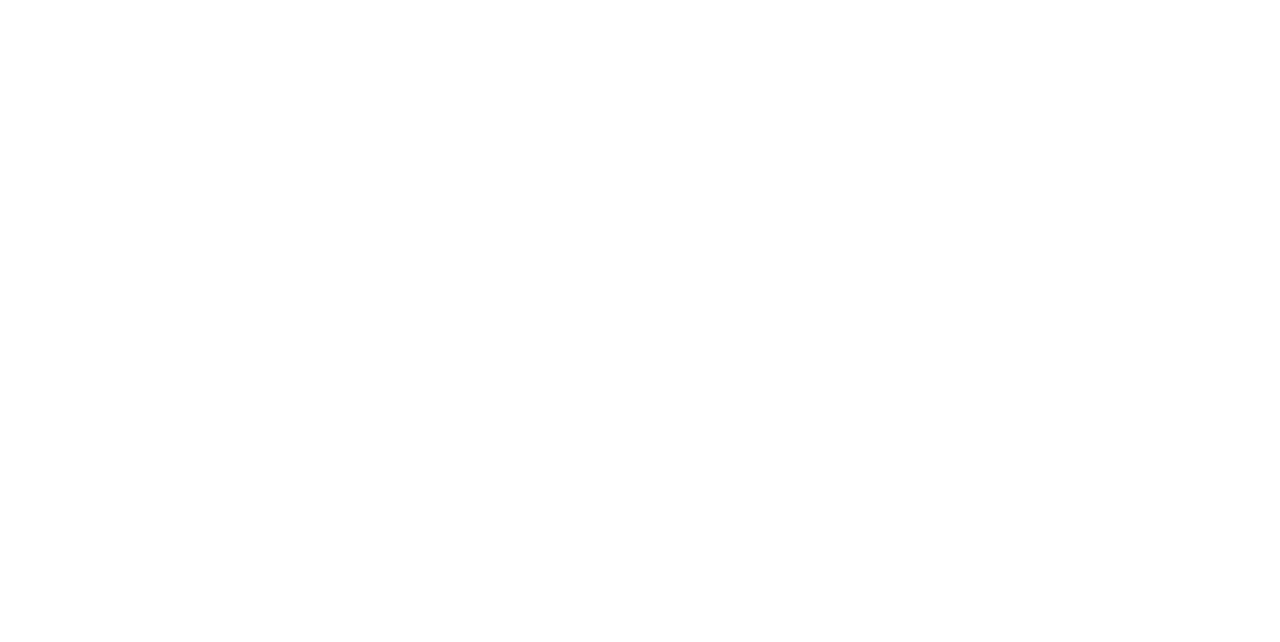
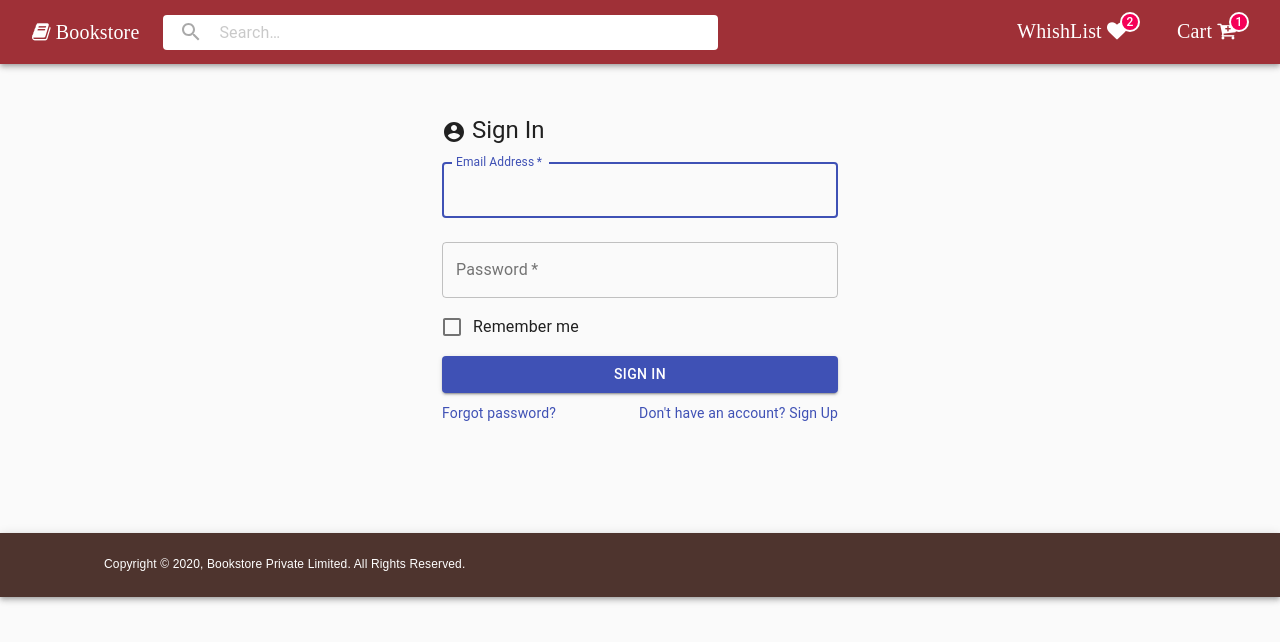
Before and after one commit to sagar-528/bookstore-UI, a React (Create React App) app: page /UserLogin in a window 1280 px wide. Shown: the top 642 px of the page. Built offline with nearby package versions, Linux system fonts and the light colour scheme.

Commit message:
ADDED: Design UserLogin UI.

```diff
--- a/src/AppRouter.js
+++ b/src/AppRouter.js
@@ -4,6 +4,8 @@
 import Cart from './Component/Cart/Cart'
 import WishList from './Component/WishList/WishList'
 import ConfirmOrder from './Component/ConfirmOrder/ConfirmOrder'
+import UserLogin from './Component/UserLogin/UserLogin'
+
 
 class AppRouter extends Component {
     render() {
@@ -15,6 +17,7 @@
                         <Route path="/Cart" component={Cart} />
                         <Route path="/WishList" component={WishList} />
                         <Route path="/ConfirmOrder" component={ConfirmOrder} />
+                        <Route path="/UserLogin" component={UserLogin} />
                     </Switch>
                 </div>
             </BrowserRouter>
--- a/src/Component/Cart/Cart.js
+++ b/src/Component/Cart/Cart.js
@@ -251,7 +251,7 @@
                 <div>
                 <Card className="customerCard" style={this.state.customerDetails ? { minHeight: '630px' } : { height: '60px' }}>
                     <div className="CustomerPage">
-                        <Typography className="customerDetails" style={{ fontSize: '15px', fontFamily: 'Arial, Helvetica, sans-serif' }}>Customer Details</Typography>
+                        <Typography className="customerDetails">Customer Details</Typography>
                         <Button onClick={() => this.setEditable()}nstyle={{ fontSize: '12px', fontFamily: 'Arial, Helvetica, sans-serif' }} style={this.state.editbutton ? { display: 'block' } : { display: 'none' }}>Edit</Button>
                     </div>
 
--- a/src/Component/Lowerbar/Lowerbar.js
+++ b/src/Component/Lowerbar/Lowerbar.js
@@ -6,8 +6,10 @@
     constructor(props){
         super(props)
         this.state={
+
         }
     }
+
 
     render() {
         return (
@@ -15,7 +17,13 @@
             <div >
                 <Toolbar>
                     <Typography edge="start" variant="h6" >
-                        Books ({this.props.data} items)
+                        Books ({this.props.data} Items)
+                        <select style={{ marginLeft: '565px', fontSize: '17px' }}>
+                            <option>Sort by relevance</option>
+                            <option >Price : High to low</option>
+                            <option>Price : Low to High</option>
+                            <option>Newest Arrivals</option>
+                     </select>
                     </Typography>
                     </Toolbar>
                </div>
--- /dev/null
+++ b/src/Component/UserLogin/UserLogin.js
@@ -0,0 +1,88 @@
+import React, { Component } from 'react'
+import AccountCircleIcon from '@material-ui/icons/AccountCircle';
+import Headerbar from '../Header/Headerbar';
+import Footer from '../Footer/Footer';
+import Typography from '@material-ui/core/Typography';
+import Button from '@material-ui/core/Button';
+import CssBaseline from '@material-ui/core/CssBaseline';
+import TextField from '@material-ui/core/TextField';
+import FormControlLabel from '@material-ui/core/FormControlLabel';
+import Checkbox from '@material-ui/core/Checkbox';
+import Link from '@material-ui/core/Link';
+import Grid from '@material-ui/core/Grid';
+import Container from '@material-ui/core/Container';
+
+
+export class UserLogin extends Component {
+    render() {
+        return (
+            <div>
+                <div>
+                    <Headerbar />
+                        <Container maxWidth="xs" style={{marginTop:'50px', marginBottom:'110px'}}>
+                        <CssBaseline />
+                            <div className="paper">
+                             <Typography component="h1" variant="h5">
+                                <AccountCircleIcon /> Sign In
+                            </Typography>
+                            <form noValidate>
+                                <TextField
+                                    variant="outlined"
+                                    margin="normal"
+                                    required
+                                    fullWidth
+                                    id="email"
+                                    label="Email Address"
+                                    name="email"
+                                    autoComplete="email"
+                                    autoFocus
+                                />
+                                <TextField
+                                    variant="outlined"
+                                    margin="normal"
+                                    required
+                                    fullWidth
+                                    name="password"
+                                    label="Password"
+                                    type="password"
+                                    id="password"
+                                    autoComplete="current-password"
+                                />
+                            <FormControlLabel
+                                control={<Checkbox value="remember" color="primary" />}
+                                label="Remember me"
+                            />
+                            <Button
+                                type="submit"
+                                fullWidth
+                                variant="contained"
+                                color="primary"
+                                style={{marginBottom:'10px'}}
+                            >
+                                Sign In
+                            </Button>
+                        <Grid container>
+                            <Grid item xs>
+                            <Link href="#" variant="body2">
+                                Forgot password?
+                            </Link>
+                            </Grid>
+                            <Grid item>
+                            <Link href="#" variant="body2" style={{marginTop:'20px'}}>
+                                {"Don't have an account? Sign Up"}
+                            </Link>
+                            </Grid>
+                        </Grid>
+                </form>
+                </div>
+            </Container>
+            <div style={{marginTop: '40px'}}>
+            <Footer />
+        </div>
+    </div>
+</div>
+        )
+    }
+}
+
+export default UserLogin
--- a/src/HTTPServices.js
+++ b/src/HTTPServices.js
@@ -62,6 +62,17 @@
             .then(res => console.log(res))
     }
 
+    fetchAllBookAsc(callback) {
+        fetch('http://localhost:8080/verifyaccount/sort-asc/price')
+        .then(res => res.json())
+        .then(values => callback(values))
+     }
+
+     fetchAllBookDesc(callback) {
+        fetch('http://localhost:8080/verifyaccount/sort-desc/price')
+        .then(res => res.json())
+        .then(values => callback(values))
+     }
 }
 
 export default HTTPServices;
```
